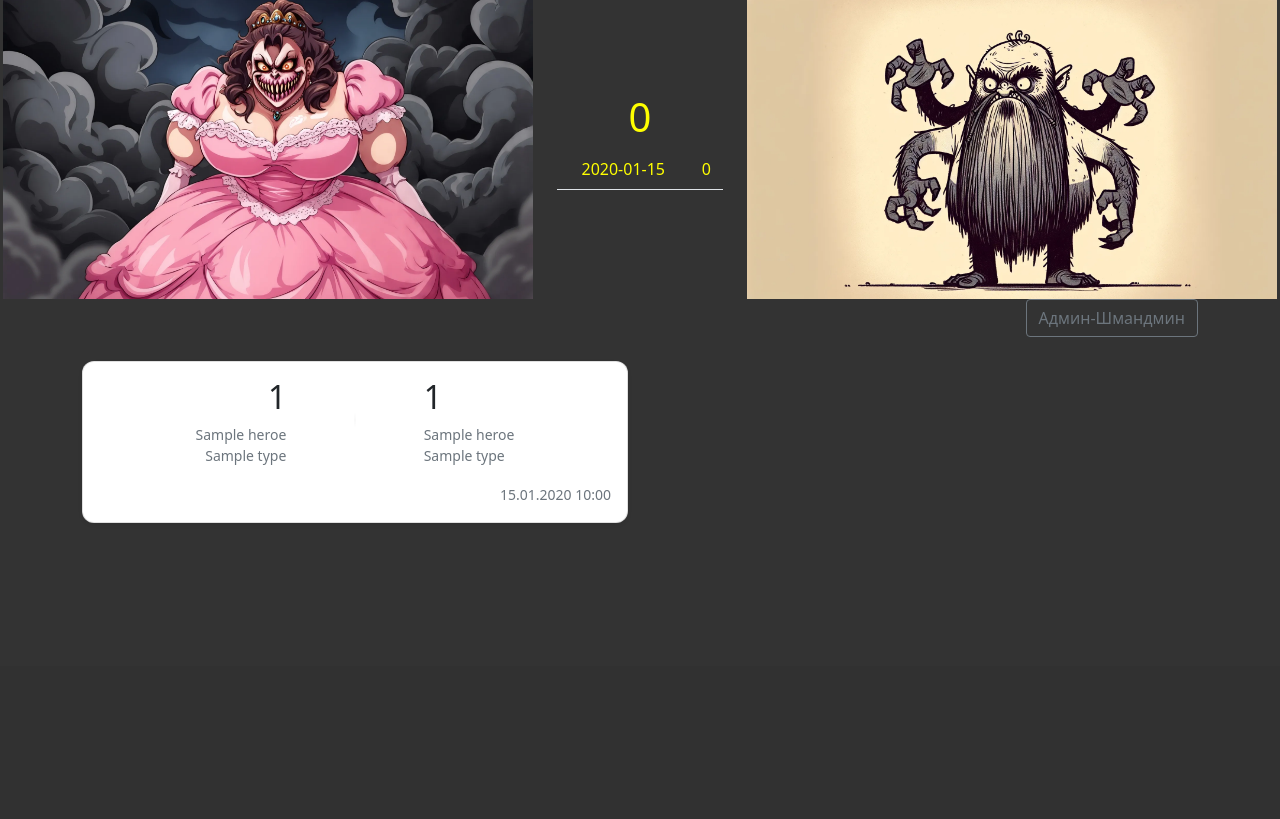
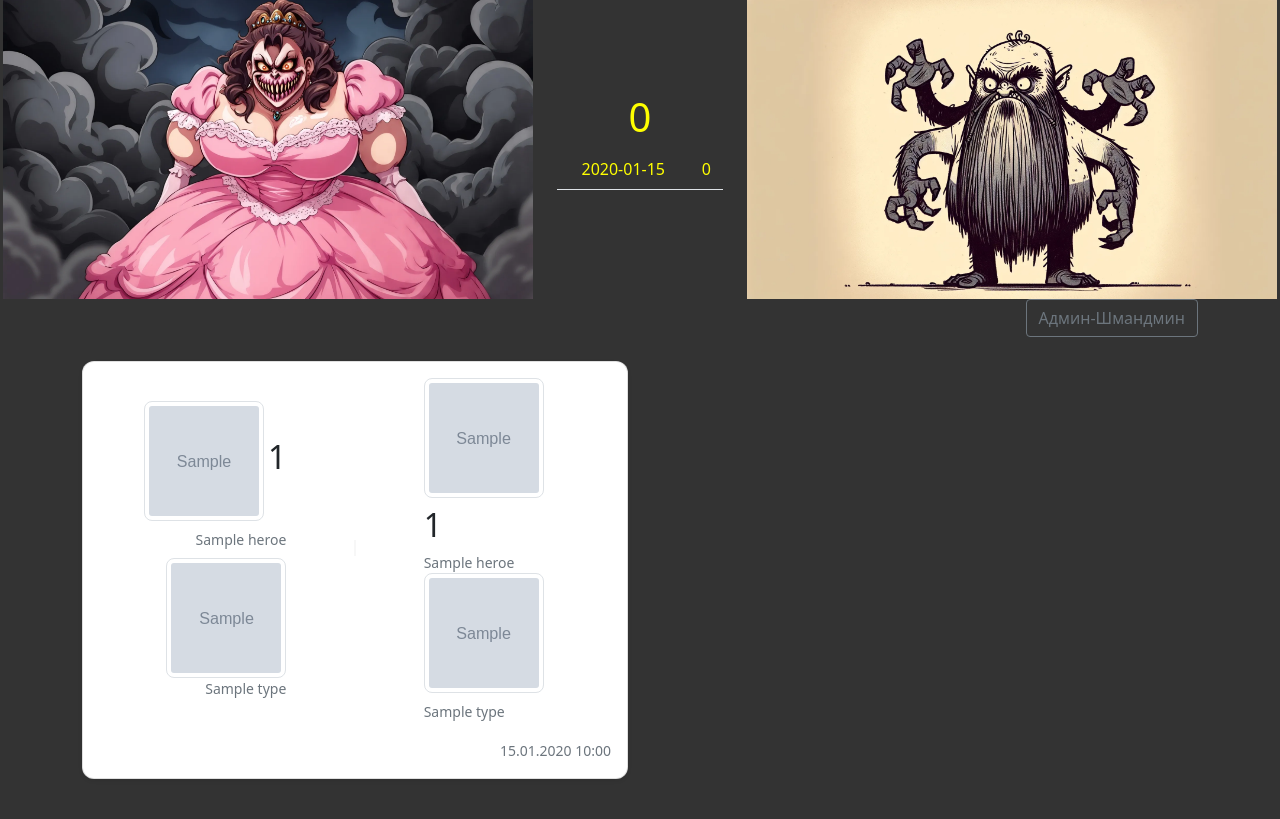
Before and after one commit to iLusha80/ivsi_hs_battle, a Flask app: page / in a window 1280 px wide. Shown: the part 134-953 px from the top of the page. Before the commit the page ends 657 px from the top, so only its background shows below. Run offline with Flask 3, Linux system fonts and the light colour scheme; tables that the repository leaves empty hold one stand-in row (values such as "Sample post"); grey boxes marked "Sample" are stand-in pictures.

Commit message:
Добавил изображения в модуль отбражения резултатов игры

```diff
--- a/app/routers/main.py
+++ b/app/routers/main.py
@@ -1,5 +1,5 @@
 from flask import Blueprint, render_template
-from sqlalchemy import func, text
+from sqlalchemy import func, text, desc
 
 from .. import db
 from ..models import Game, Hero, UnitType
@@ -8,7 +8,8 @@ main_bp = Blueprint('main', __name__)
 
 @main_bp.route('/')
 def index():
-    games = Game.query.all()
+    # games = Game.query.all()
+    games = db.session.query(Game).order_by(desc(Game.timestamp)).limit(10).all()
     hero_list = Hero.query.all()
     unit_types = UnitType.query.all()
 
@@ -28,8 +29,8 @@ def index():
 
     scores_5day_sql = '''
             SELECT
-                date(timestamp)                         as day,
-                -1*SUM(player1_place - player2_place)      as score,
+                date(timestamp)                             as day,
+                -1*SUM(player1_place - player2_place)       as score,
                 CASE
                     WHEN SUM(player1_place - player2_place) < 0 THEN 'color:green'
                     WHEN SUM(player1_place - player2_place) > 0 THEN 'color:red'
--- a/app/static/css/style.css
+++ b/app/static/css/style.css
@@ -64,3 +64,12 @@ body {
 .avatar {
     border-radius: 12px;
 }
+
+.img-thumbnail {
+  border-radius: 8px;
+  object-fit: cover;
+}
+.vr {
+  border-left: 2px solid #ddd;
+  height: 100%;
+}
--- a/app/templates/components/game_item.html
+++ b/app/templates/components/game_item.html
@@ -2,44 +2,72 @@
   <div class="card mb-3 shadow-sm">
     <div class="card-body">
       <div class="row align-items-center">
+        <!-- Player 1 -->
         <div class="col-5 text-end pe-4">
           <div class="position-relative">
+            <!-- Hero Image -->
+            <img src="{{ url_for('static', filename=game.player1_hero.image_url) }}" alt="{{ game.player1_hero.name }}"
+                 class="img-thumbnail mb-2" style="width: 120px; height: 120px;"
+            >
 
-            <div class="my_row">
+            <!-- Player Place -->
+            <h2 class="{{ 'text-success' if game.player1_place < game.player2_place }}" style="display: inline-block;">
+              {{ game.player1_place }}
+            </h2>
 
-              <h2 class="{{ 'text-success' if game.player1_place < game.player2_place }}" style="display: inline-block;">
-                {{ game.player1_place }}
-              </h2>
-            </div>
-
+            <!-- Hero Name -->
             <small class="text-muted d-block">
               {{ game.player1_hero.name }}
             </small>
-              <!--Нар-->
+
+            <!-- Unit Type Image game.player1_unit_type.image_url-->
+            <img src="{{ url_for('static', filename=game.player1_unit_type.image_url) }}" alt="{{ game.player1_unit_type.name }}"
+                 class="img-thumbnail mt-2" style="width: 120px; height: 120px;"
+            >
+
+            <!-- Unit Type Name -->
             <small class="text-muted d-block">
               {{ game.player1_unit_type.name }}
             </small>
           </div>
         </div>
 
+        <!-- Divider -->
         <div class="col-2 text-center">
           <div class="vr h-100"></div>
         </div>
 
+        <!-- Player 2 -->
         <div class="col-5 ps-4">
           <div class="position-relative">
+            <!-- Hero Image -->
+            <img src="{{ url_for('static', filename=game.player2_hero.image_url) }}" alt="{{ game.player2_hero.name }}"
+                 class="img-thumbnail mb-2" style="width: 120px; height: 120px;"
+            >
+
+            <!-- Player Place -->
             <h2 class="{{ 'text-success' if game.player2_place < game.player1_place }}">
               {{ game.player2_place }}
             </h2>
+
+            <!-- Hero Name -->
             <small class="text-muted d-block">
-              {{ game.player2_hero.name}}
+              {{ game.player2_hero.name }}
             </small>
+
+            <!-- Unit Type Image -->
+            <img src="{{ url_for('static', filename=game.player1_unit_type.image_url) }}"  alt="{{ game.player2_unit_type.name }}"
+                 class="img-thumbnail mb-2" style="width: 120px; height: 120px;">
+
+            <!-- Unit Type Name -->
             <small class="text-muted d-block">
               {{ game.player2_unit_type.name }}
             </small>
           </div>
         </div>
+
       </div>
+      <!-- Timestamp -->
       <div class="mt-3 text-end">
         <small class="text-muted">
           <i class="bi bi-clock-history me-1"></i>
```
Also changed, not shown: app/models/models.py (+7 -3 lines), app/static/images/heroes/afka.png (added), app/static/images/heroes/scabbs.webp (added), app/static/images/heroes/snaceeay.png (added), app/static/images/unit_types/all.jpg (added).
